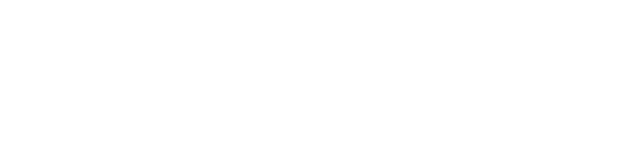
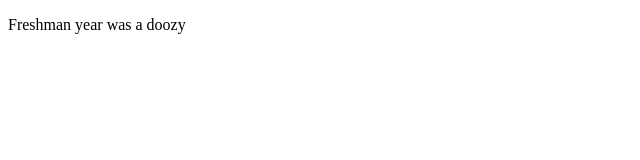
Before and after one commit to nuriachandra/nuriachandra.github.io, a plain HTML site: page Year1.html in a window 1280 px wide. Shown: the whole page, without its empty margins (0-640 px from the left). Drawn offline with Linux system fonts and the light colour scheme.

Commit message:
Hopefully it will show up

```diff
--- a/Year1.html
+++ b/Year1.html
@@ -3,4 +3,7 @@
 	<head>
 		<title>Freshman Year </title>
 	</head>
+	<body>
+		<p> Freshman year was a doozy </p>
+	</body>
 </html>
```
